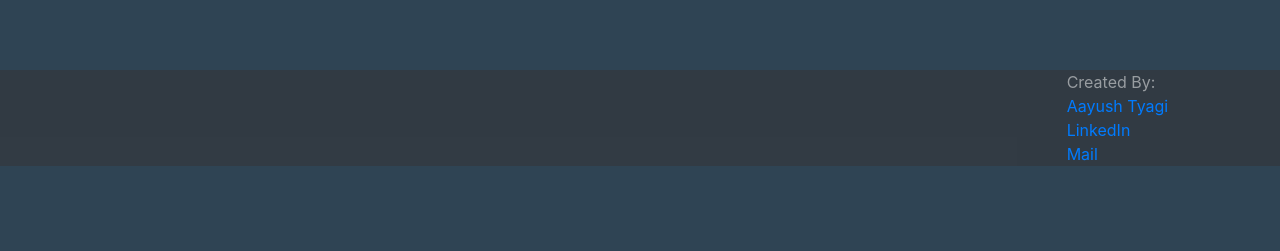
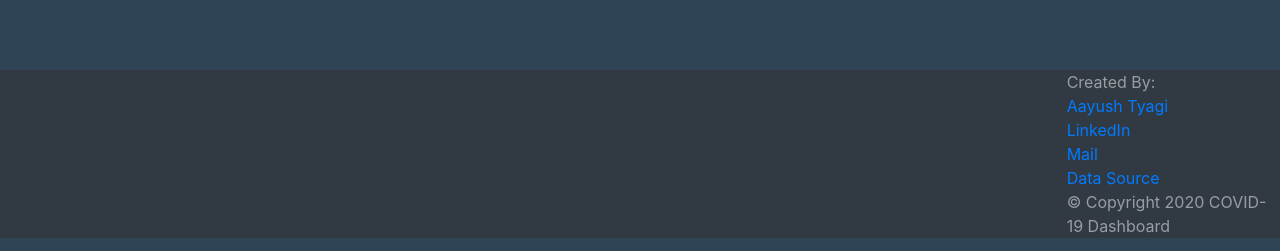
Before and after one commit to AayushTyagi1/React-Covid-19-Dashboard, a React (Create React App) app: page /about in a window 1280 px wide. Shown: the part 2404-2655 px from the top of the page. Before the commit the page ends 2570 px from the top, so only its background shows below. Built offline with nearby package versions, Linux system fonts and the light colour scheme; the HTML template or start-up script is replaced by a standard one.

Commit message:
Card-darkmode-fixed

```diff
--- a/src/App.js
+++ b/src/App.js
@@ -6,6 +6,7 @@ import About from './components/About/About';
 import GlobalMap from './components/GlobalMap/GlobalMap';
 import Navigation from './components/Navigation/Navigation';
 import Dark from './components/Dark/Dark';
+import { TinyButton  } from "react-scroll-up-button";
 
 class App extends Component {
 
@@ -25,6 +26,7 @@ class App extends Component {
            <Route path="/about" component={About}/>
            <Route path="/GlobalMap" component={GlobalMap}/>
          </Switch>
+         <TinyButton />
     </BrowserRouter>
     );
   }
--- a/src/components/About/About.jsx
+++ b/src/components/About/About.jsx
@@ -207,12 +207,13 @@ const About = () =>{
         </div>
         <footer>
       <div className="App-footer">
-          <div className=" align-content offset-xs-0 offset-md-5 offset-lg-10 text-white-50">
+      <div className=" align-content offset-xs-0 offset-md-8 offset-lg-10 text-white-50">
                Created By:<br/>
               <a href="https://aayushtyagiresume.000webhostapp.com/" target="_blank">Aayush Tyagi</a><br/>
               <a href="https://www.linkedin.com/in/aayush-tyagi-32a527190/" target="_blank">LinkedIn</a><br/>
-              <a href="https://mail.google.com/mail/u/0/#inbox?compose=CllgCJTJFkzRjNxWClCGHDCxlTtDrwKXdKXDVwLHfxxpLdVhzrHmrQqkVjhMkpcQgzNcfMrqcBB" target="_blank">Mail</a>
-
+              <a href="https://mail.google.com/mail/u/0/#inbox?compose=CllgCJTJFkzRjNxWClCGHDCxlTtDrwKXdKXDVwLHfxxpLdVhzrHmrQqkVjhMkpcQgzNcfMrqcBB" target="_blank">Mail</a><br/>
+              <a href="https://github.com/mathdroid/covid-19-api" target="_blank">Data Source</a><br/>
+            <p>© Copyright 2020 COVID-19 Dashboard</p>
           </div>
           </div>
       </footer>
--- a/src/components/Cards/Cards.jsx
+++ b/src/components/Cards/Cards.jsx
@@ -15,7 +15,7 @@ const Cards = ({data:{confirmed, recovered, deaths, lastUpdate}}) => {
     return(
         <div className='container' id="cardContainer">
         <div className="row justify-content-center">
-        <Card id="infected" className="col-xs-12 col-sm-3" height="auto">
+        <Card id="infected" className="col-xs-12 col-sm-3 changedark" height="auto">
             <CardBody>
                     <CardTitle className="h1 font-weight-bolder">Infected</CardTitle>
                     <div className="d-none d-sm-block">
--- a/src/components/Dark/Dark.css
+++ b/src/components/Dark/Dark.css
@@ -1,9 +1,7 @@
-body {
-  background-color: white;
-  color: black;
-}
-
 .dark-mode {
   background-color: black;
   color: white;
 }
+.newstyle {
+  background-color: rgb(17, 17, 17);
+}
--- a/src/components/Dark/Dark.jsx
+++ b/src/components/Dark/Dark.jsx
@@ -1,13 +1,27 @@
 import React, {useState} from "react";
 import DarkModeToggle from "react-dark-mode-toggle";
 import './Dark.css'
+
 
 export default () => {
   const [isDarkMode, setIsDarkMode] = useState(() => false);
   return (
     <DarkModeToggle
-      onChange={() => setIsDarkMode(document.body.classList.toggle("dark-mode"))}
+      onChange={() => {
+        setIsDarkMode(document.body.classList.toggle("dark-mode"));
+        if (document.body.classList.contains("dark-mode")) {
+          document.getElementById("infected").classList.add("newstyle");
+          document.getElementById("recovered").classList.add("newstyle");
+          document.getElementById("deaths").classList.add("newstyle");
+        }
+        else{
+        document.getElementById("infected").classList.remove("newstyle");
+        document.getElementById("recovered").classList.remove("newstyle");
+        document.getElementById("deaths").classList.remove("newstyle");
+        }
+      }}
       checked={isDarkMode}
+
       size={80}
     />
   );
--- a/src/components/Home/Home.jsx
+++ b/src/components/Home/Home.jsx
@@ -1,6 +1,6 @@
 import React,{Component} from 'react';
 import {Cards, Charts, CountrySelector} from '..';
-import { TinyButton  } from "react-scroll-up-button";
+
 import './Home.css';
 import {fetchData} from '../../api';
 
@@ -39,10 +39,11 @@ class Home extends Component {
               <a href="https://www.linkedin.com/in/aayush-tyagi-32a527190/" target="_blank">LinkedIn</a><br/>
               <a href="https://mail.google.com/mail/u/0/#inbox?compose=CllgCJTJFkzRjNxWClCGHDCxlTtDrwKXdKXDVwLHfxxpLdVhzrHmrQqkVjhMkpcQgzNcfMrqcBB" target="_blank">Mail</a><br/>
               <a href="https://github.com/mathdroid/covid-19-api" target="_blank">Data Source</a><br/>
+            <p>© Copyright 2020 COVID-19 Dashboard</p>
           </div>
           </div>
       </footer>
-      <TinyButton />
+
       </div>
     );
   }
```
